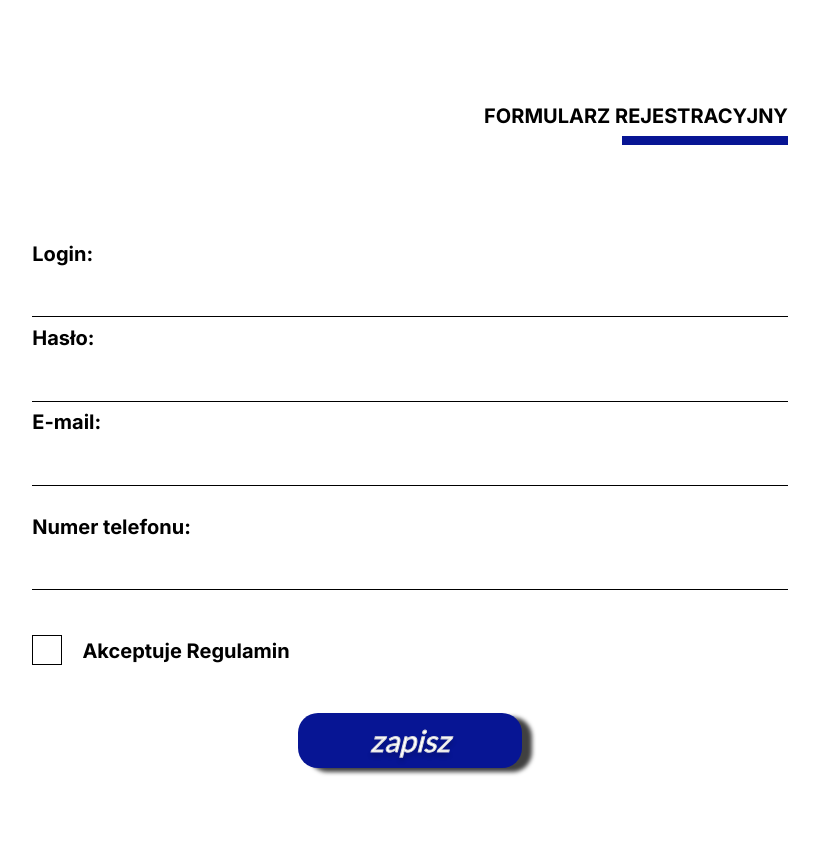
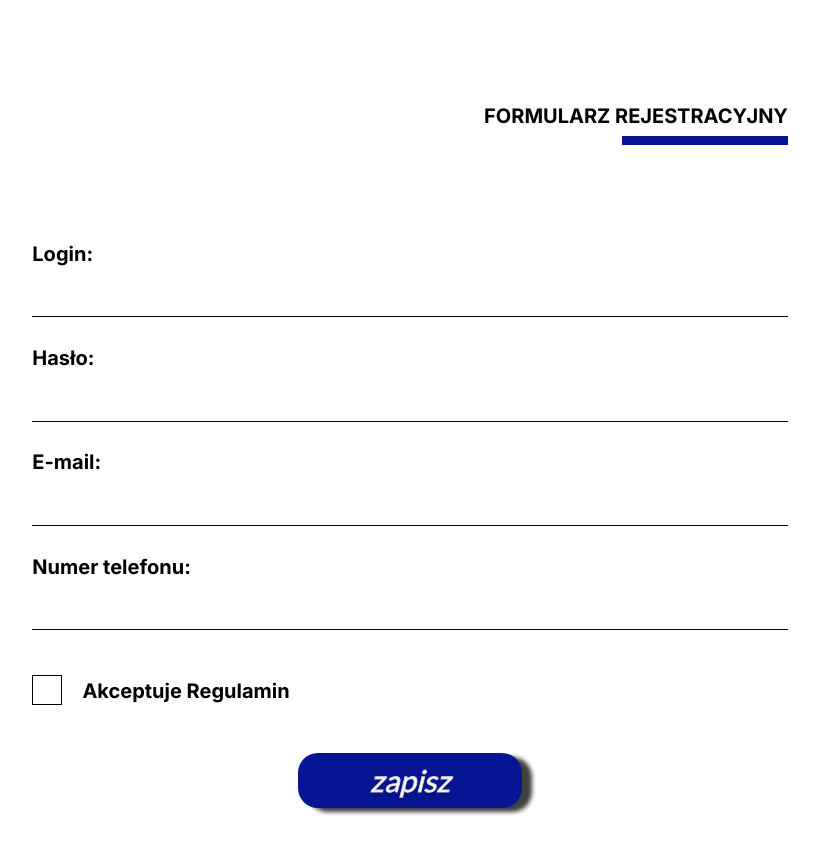
Before and after one commit to Krzysztofe/profile, a React (Create React App) app in the folder profile-app/: page /profile/form in a window 1280 px wide. Shown: the top 854 px of the page, without its empty margins (243-1062 px from the left). Built offline with nearby package versions, Linux system fonts and the light colour scheme.

Commit message:
add separated FormHeader and Form to FormMainComponent

```diff
--- a/profile-app/src/components/App.tsx
+++ b/profile-app/src/components/App.tsx
@@ -1,8 +1,9 @@
 import React from 'react';
 import CardMainComponent from "./card/CardMainComponent";
 import {BrowserRouter, Routes, Route} from "react-router-dom";
-import Form from "./form/Form";
+
 import GlobalContextProv from "./contextAPI/globalContextProv";
+import FormMainComponent from "./form/FormMainComponent";
 
 function App() {
   return (
@@ -12,7 +13,7 @@ function App() {
         <GlobalContextProv>
         <Routes>
                 <Route path= '/' element={<CardMainComponent/>}/>
-                <Route path= '/form' element={<Form/>}/>
+                <Route path= '/form' element={<FormMainComponent/>}/>
         </Routes>
       </GlobalContextProv>
     </BrowserRouter>
--- a/profile-app/src/components/card/CardMainComponent.tsx
+++ b/profile-app/src/components/card/CardMainComponent.tsx
@@ -4,10 +4,10 @@ import Main from "./Main";
 
 const CardMainComponent = () => {
     return (
-        <>
+        <div style={{minHeight: '120rem'}}>
             <Header/>
             <Main/>
-        </>
+        </div>
     );
 };
 
--- a/profile-app/src/components/card/Main.tsx
+++ b/profile-app/src/components/card/Main.tsx
@@ -4,15 +4,13 @@ import {FaCheckCircle} from 'react-icons/fa';
 import {RiUserStarFill} from 'react-icons/ri'
 import {GlobalContext} from "../contextAPI/globalContextProv";
 
+
 const Main = () => {
 
-    const [person, setPerson] = useState({name: '', age: '', eyeColor: ''}
-    )
-
+    const [person, setPerson] = useState({name: '', age: '', eyeColor: ''})
     const [counter, setCounter] = useState(1)
     const [getError, setGetError] = useState<string | null>(null)
     const [loading, setLoading] = useState(false)
-
     const {starWarsData, setStarWarsData} = useContext(GlobalContext)
 
 
@@ -25,7 +23,6 @@ const Main = () => {
             setPerson, starWarsData, setStarWarsData)
     }, [counter])
 
-    const personValuesChecked = Object.values(person).every(item => item === '')
 
 
     let content = <>
@@ -38,8 +35,8 @@ const Main = () => {
         <h3 className='main__h3'>eye color: </h3>
     </>
 
-// Hook person === false means hook person contain API Values
-
+    const personValuesChecked = Object.values(person).every(item => item === '')
+// Hook person === false, means hook person contain API Values
     if (!personValuesChecked) {
         content =
             <>
@@ -65,7 +62,7 @@ const Main = () => {
         </>
     }
 
-    if (loading && !getError) {
+    if (loading) {
         content = <>
             <div className="main_nameContainer">
                 <h2 className='main__h2'>Loading...</h2>
--- a/profile-app/src/components/form/Form.tsx
+++ b/profile-app/src/components/form/Form.tsx
@@ -21,7 +21,7 @@ const Form = () => {
 
     const {starWarsData} = useContext(GlobalContext)
 
-    console.log( "star", starWarsData)
+    console.log("star", starWarsData)
 
     const handleChange = (e: ChangeEvent<HTMLInputElement>): void => {
         const value = e.target.type === "checkbox"
@@ -69,12 +69,6 @@ const Form = () => {
     }
 
     return (
-        <>
-        <header>
-            <div className="wrapper wrapper--formHeader">
-                <h2 className="formHeader__h2">formularz rejestracyjny</h2>
-            </div>
-        </header>
 
             <form onSubmit={handleSubmit}
                   className="wrapper wrapper--form">
@@ -84,12 +78,14 @@ const Form = () => {
                            name='login'
                            value={inputsValues.login}
                            handleChange={handleChange}/>
+                <p className='inputError'></p>
 
                 <InputText label="hasło"
                            type='password'
                            name='password'
                            value={inputsValues.password}
                            handleChange={handleChange}/>
+                <p className='inputError'></p>
 
                 <InputText label="e-mail"
                            type='email'
@@ -107,14 +103,12 @@ const Form = () => {
 
                 <InputCheckbox value={inputsValues.checkbox}
                                handleChange={handleChange}/>
-            { errors ? <p className='inputError'>{errors.checkbox}</p> : null}
+                {errors ? <p className='inputError'>{errors.checkbox}</p> : null}
 
                 <button className='button'>zapisz</button>
                 {loading ? <p className='inputError inputError--underButton'>wysyłka</p> : null}
-            {postInfoPrint ? <p className='inputError inputError--underButton'>{fetchErrors}</p> :  null}
+                {postInfoPrint ? <p className='inputError inputError--underButton'>{fetchErrors}</p> : null}
             </form>
-
-</>
     );
 };
 
--- /dev/null
+++ b/profile-app/src/components/form/FormHeader.tsx
@@ -0,0 +1,15 @@
+import React from 'react';
+
+const FormHeader = () => {
+    return (
+
+            <header>
+                <div className="wrapper wrapper--formHeader">
+                    <h2 className="formHeader__h2">formularz rejestracyjny</h2>
+                </div>
+            </header>
+
+    );
+};
+
+export default FormHeader;
--- /dev/null
+++ b/profile-app/src/components/form/FormMainComponent.tsx
@@ -0,0 +1,14 @@
+import React from 'react';
+import Form from "./Form";
+import FormHeader from "./FormHeader";
+
+const FormMainComponent = () => {
+    return (
+        <div style={{minHeight: '120rem'}}>
+            <FormHeader/>
+            <Form/>
+        </div>
+    );
+};
+
+export default FormMainComponent;
--- a/profile-app/src/components/library/fetchGET.tsx
+++ b/profile-app/src/components/library/fetchGET.tsx
@@ -23,7 +23,8 @@ export const GETPerson =
     ): void => {
 
         const URL_first = `https://swapi.dev/api/people/${counter}/`
-        const URL_second = `https://swapi.py4e.com/api/people/${counter}/`
+        const URL_second = `https://swapi.py4e.com/api/peopl/${counter}/`
+
         setLoading(true)
         setGetError(null)
 
@@ -49,8 +50,13 @@ export const GETPerson =
                     setLoading(false)
                 }
             )
-            .catch(err => setGetError(err.message === 'Failed to fetch' ?
-                'Brak połączenia z serwerem' :
-                err.message)
+            .catch(err => {
+                    setGetError(err.message === 'Failed to fetch'
+                        ?
+                        'Brak połączenia z serwerem'
+                        :
+                        err.message)
+                    setLoading(false)
+                }
             )
     }
--- a/profile-app/src/scss/elements/form/_form.scss
+++ b/profile-app/src/scss/elements/form/_form.scss
@@ -1,6 +1,5 @@
 .wrapper--form {
   padding: 10.01rem 17.4rem - 7rem 4rem 20.03rem - 7rem;
-  min-height: 120rem;
 }
 
 .button {
--- a/profile-app/src/scss/elements/form/_form_header.scss
+++ b/profile-app/src/scss/elements/form/_form_header.scss
@@ -1,18 +1,18 @@
 .wrapper--formHeader{
   text-align: right;
-  padding: 10.01rem - 7rem 17.4rem - 7rem 4rem 20.03rem - 7rem;
+  padding: 10.01rem 17.4rem - 7rem 4rem 20.03rem - 7rem;
 }
 
 .formHeader__h2{
   text-transform: uppercase;
-  font-size: 2rem + 1rem;
+  font-size: 2rem + 2rem;
   font-weight: bold;
   line-height: 3.3rem;
   position: relative;
   &::after{
     position: absolute;
     right: 0;
-    bottom: -1.2rem;
+    bottom: -1.2rem - 1rem ;
     content: "";
     display: block;
     width: 16.6rem;
@@ -28,5 +28,8 @@
 
   .formHeader__h2{
     font-size: 2rem;
+    &::after{
+      bottom: -1.2rem;
+    }
   }
 }
--- a/profile-app/src/scss/elements/form/form_inputs/_input_checkbox.scss
+++ b/profile-app/src/scss/elements/form/form_inputs/_input_checkbox.scss
@@ -20,7 +20,7 @@
 }
 
 .inputCheckbox__text{
-  font-size: 2rem;
+  font-size: 2rem + 2rem;
   font-weight: $font-weight-semiBold;
   line-height: 3.3rem;
   margin-top: 2.48rem;
@@ -31,4 +31,7 @@
   .inputCheckbox__style {
     margin-bottom: 0;
   }
+  .inputCheckbox__text{
+    font-size: 2rem;
+  }
 }
--- a/profile-app/src/scss/elements/form/form_inputs/_input_text.scss
+++ b/profile-app/src/scss/elements/form/form_inputs/_input_text.scss
@@ -25,7 +25,8 @@
 .inputError{
   height: 2rem;
   color: rgb(255,0,0);
-  font-size: 1rem + 1rem;
+  font-size: 1rem + 2rem;
+  margin-bottom: 2rem;
   &:first-letter{
     text-transform: uppercase;
   }
@@ -34,7 +35,7 @@
 .inputError--underButton{
   margin-top: 2rem;
   margin-left: 26.5rem;
-  font-size: 2rem + 1rem;
+  font-size: 2rem + 2rem;
 }
 
 
@@ -53,6 +54,7 @@
 
   .inputError {
    font-size: 1rem;
+    margin-bottom: 0;
   }
   .inputError--underButton{
     font-size: 2rem;
```
Lines whose indentation alone changed are shown as unchanged.
